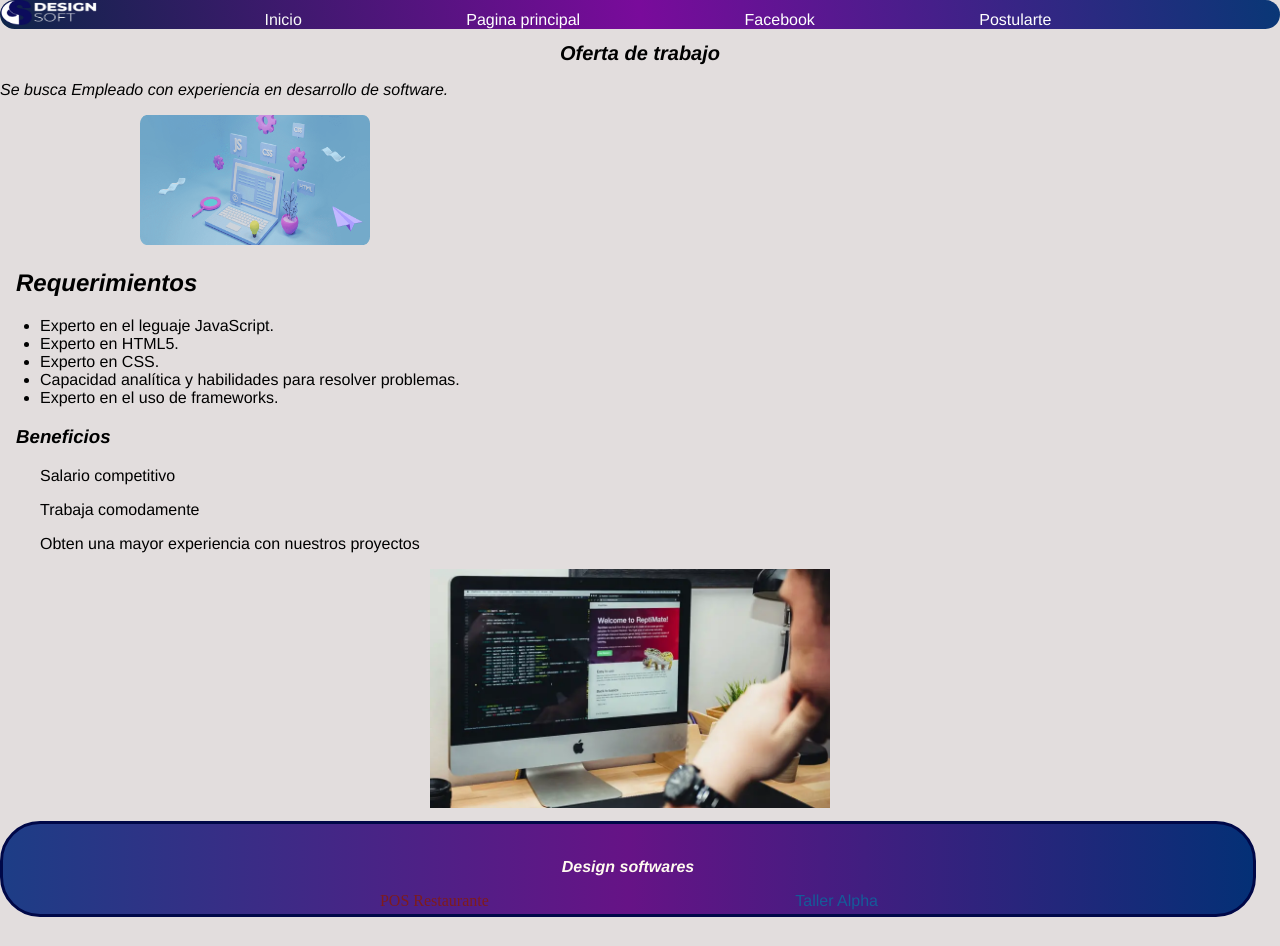
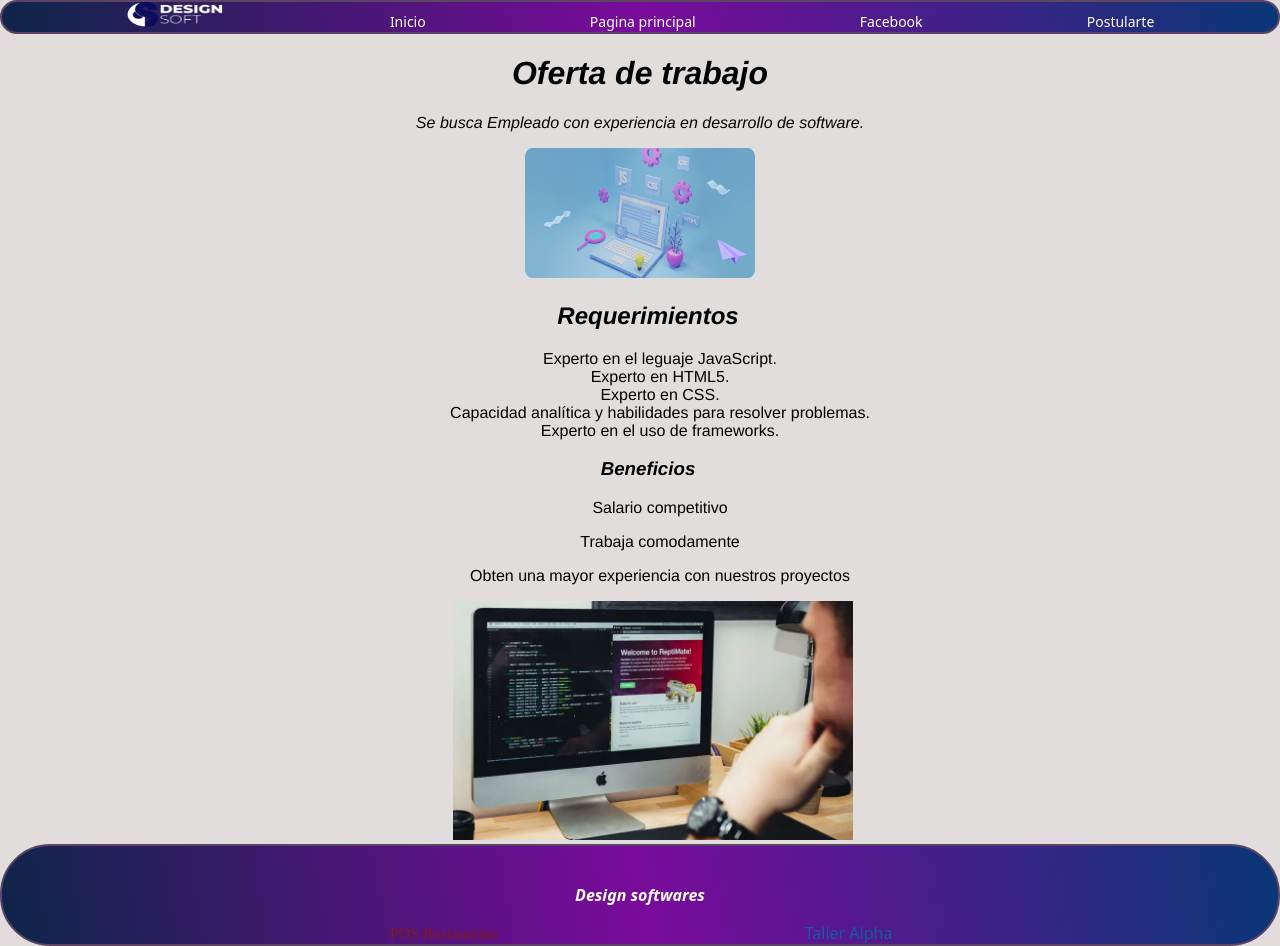
Before and after one commit to JoseGabriel08/htm, a plain HTML site: page index.html in a window 1280 px wide. Before the commit the page ends 917 px from the top, so only its background shows below. Drawn offline with Linux system fonts and the light colour scheme.

Commit message:
Add files via upload

```diff
--- a/style.css
+++ b/style.css
@@ -1,8 +1,10 @@
-h1 {
+.topnav {
     text-align: center;
-    color: #000000;
-    font-size: 20px;
-    font-family: 'Franklin Gothic Medium', 'Arial Narrow', Arial, sans-serif;
+    color: rgb(255, 255, 255) ;
+    font-family:system-ui, -apple-system, BlinkMacSystemFont, 'Segoe UI', Roboto, Oxygen, Ubuntu, Cantarell, 'Open Sans', 'Helvetica Neue', sans-serif;
+    border: solid rgb(92, 69, 100) 2px;
+    border-radius: 50px;
+    background: linear-gradient(80deg, rgb(14, 37, 73), rgb(121, 11, 155), rgb(9, 55, 118));
 }
 
 h2 {
@@ -17,21 +19,22 @@ h2 {
 body {
     background-color: rgb(255, 255, 255);
     margin: 0%;
-    font-family:'Franklin Gothic Medium', 'Arial Narrow', Arial, sans-serif
+    font-family:'Franklin Gothic Medium', 'Arial Narrow', Arial, sans-serif;
+    text-align: center;
+    text-decoration: none;
 }
 
-.topnav {
-    overflow: hidden;
-    background: linear-gradient(80deg, rgb(14, 37, 73), rgb(121, 11, 155), rgb(9, 55, 118));
-    border-radius: 50px;
+.ex-manteni li{
+    display: block;
 }
+
 
 .topnav a {
     display: inline;
     color: rgb(255, 255, 255);
     margin-left: 10rem;
     text-decoration: none;
-    font-size: 16px;
+    font-size: 14px;
 }
 
 .topnav :hover {
@@ -100,15 +103,13 @@ h3 {
     transition-duration: .9s;
 }
 
-footer {
-    height: 90px;
-    width: 1250px;
-    color: floralwhite;
-    background: linear-gradient(90deg, rgb(29, 61, 134), rgb(102, 19, 134), rgb(4, 48, 118));
+footer{
     text-align: center;
-    border: solid rgb(0, 8, 72) 3px;
-    border-radius: 40px;
-    margin-top: 9px;
+    color: rgb(255, 255, 255) ;
+    font-family:system-ui, -apple-system, BlinkMacSystemFont, 'Segoe UI', Roboto, Oxygen, Ubuntu, Cantarell, 'Open Sans', 'Helvetica Neue', sans-serif;
+    border: solid rgb(92, 69, 100) 2px;
+    border-radius: 50px;
+    background: linear-gradient(80deg, rgb(14, 37, 73), rgb(121, 11, 155), rgb(9, 55, 118));
 }
 
 .btn {
@@ -116,5 +117,5 @@ footer {
 }
 
 .img3 {
-    margin-left: 430px;
+    margin-left: 25px;
 }
```
